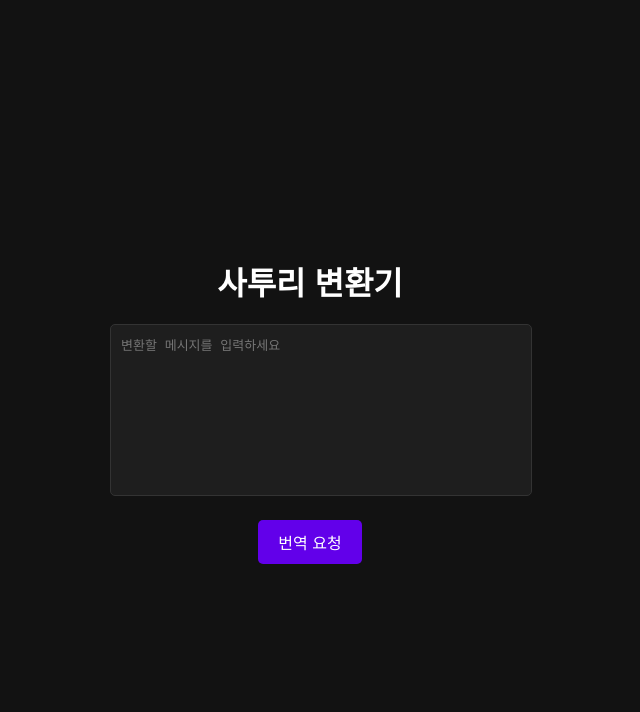
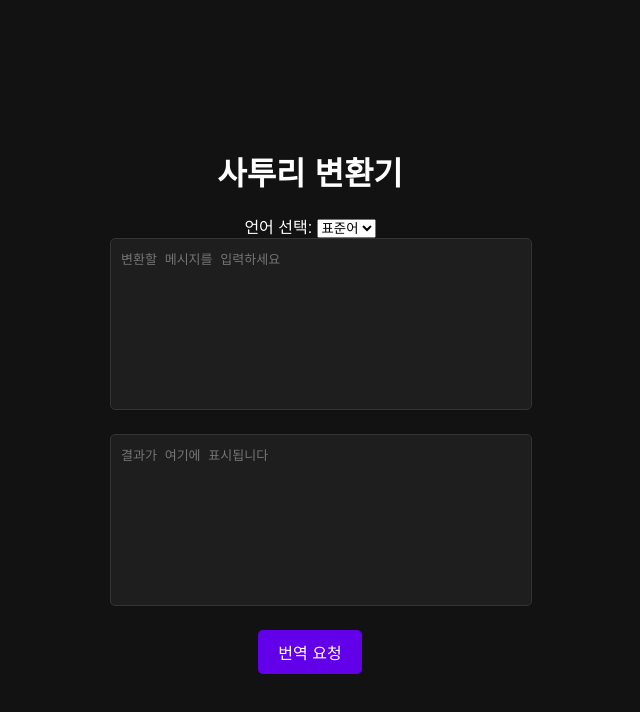
Before and after one commit to monogatree/saturi, a plain HTML site: page index.html in a window 1280 px wide. Shown: the whole page, without its empty margins (330-970 px from the left). Drawn offline with Linux system fonts and the light colour scheme.

Commit message:
Update index.html

```diff
--- a/index.html
+++ b/index.html
@@ -9,7 +9,23 @@
 <body>
     <div class="container">
         <h1>사투리 변환기</h1>
-        <textarea id="messageInput" placeholder="변환할 메시지를 입력하세요"></textarea>
+        <div class="selection">
+            <label for="dialectSelect">언어 선택:</label>
+            <select id="dialectSelect">
+                <option value="standard">표준어</option>
+                <option value="gyeongsang">경상도</option>
+                <option value="chungcheong">충청도</option>
+                <option value="jeolla">전라도</option>
+            </select>
+        </div>
+        <div class="translation-section">
+            <div class="input-box">
+                <textarea id="messageInput" placeholder="변환할 메시지를 입력하세요"></textarea>
+            </div>
+            <div class="output-box">
+                <textarea id="messageOutput" placeholder="결과가 여기에 표시됩니다" readonly></textarea>
+            </div>
+        </div>
         <button id="translateBtn">번역 요청</button>
     </div>
 </body>
```
